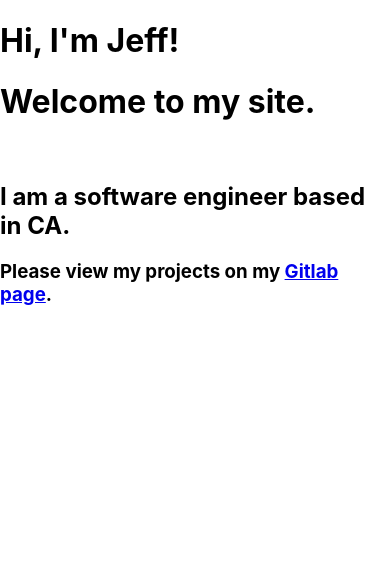
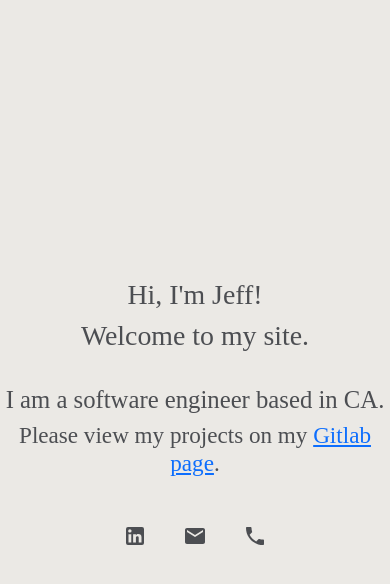
Before and after one commit to jwpettit/Portfolio-Website, a React (Create React App) app: page / in a window 390 px wide. Shown: the top 584 px of the page. Built offline with nearby package versions, Linux system fonts and the light colour scheme.

Commit message:
Many changes, built out CSS to style and position page, added social icons, added modal for phone no.

```diff
--- a/package.json
+++ b/package.json
@@ -13,6 +13,7 @@
     "@testing-library/user-event": "^13.5.0",
     "bootstrap": "^5.2.3",
     "react": "^18.2.0",
+    "react-bootstrap": "^2.7.0",
     "react-dom": "^18.2.0",
     "react-router-dom": "^6.7.0",
     "react-scripts": "5.0.1",
--- a/src/App.css
+++ b/src/App.css
@@ -1,38 +1,33 @@
 .App {
-  text-align: center;
+    background-color: #ebe9e5;
 }
 
-.App-logo {
-  height: 40vmin;
-  pointer-events: none;
+.Temp-Landing {
+    display: flex;
+    flex-direction: column;
+    align-items: center;
+    justify-content: center;
+    height: 100vh;
+    text-align: center;
 }
 
-@media (prefers-reduced-motion: no-preference) {
-  .App-logo {
-    animation: App-logo-spin infinite 20s linear;
-  }
+.Temp-Header {
+    font-family: DIN-Bold;
+    color: #4c4e52;
 }
 
-.App-header {
-  background-color: #282c34;
-  min-height: 100vh;
-  display: flex;
-  flex-direction: column;
-  align-items: center;
-  justify-content: center;
-  font-size: calc(10px + 2vmin);
-  color: white;
+.Temp-Body {
+    font-family: DIN-Regular;
+    color: #4c4e52;
+
 }
 
-.App-link {
-  color: #61dafb;
+.Icons-Box {
+    display: flex;
+    margin-top: 20px;
 }
 
-@keyframes App-logo-spin {
-  from {
-    transform: rotate(0deg);
-  }
-  to {
-    transform: rotate(360deg);
-  }
+.Icons {
+    margin: 10px;
+    color: #4c4e52;
 }
--- a/src/App.jsx
+++ b/src/App.jsx
@@ -1,24 +1,15 @@
 // import logo from './logo.svg';
-// import "./App.css";
+import "./App.css";
+import React from "react";
+import { Route, Routes } from "react-router-dom";
+import Templanding from "./pages/Templanding";
 
 export default function App() {
-  return (
-    <div>
-      <div>
-        <h1>Hi, I'm Jeff!</h1>
-        <h1>Welcome to my site.</h1>
-      </div>
-      <br />
-      <div>
-        <h2>I am a software engineer based in CA.</h2>
-        <h3>
-          Please view my projects on my{" "}
-          <a href="https://gitlab.com/jwpettit" target="blank">
-            Gitlab page
-          </a>
-          .
-        </h3>
-      </div>
-    </div>
-  );
+    return (
+        <div className="App">
+            <Routes>
+                <Route path="/" element={<Templanding />}></Route>
+            </Routes>
+        </div>
+    );
 }
--- a/src/index.js
+++ b/src/index.js
@@ -1,15 +1,20 @@
-import React from 'react';
-import ReactDOM from 'react-dom/client';
-import './index.css';
-import App from './App';
-import reportWebVitals from './reportWebVitals';
+import React from "react";
+import ReactDOM from "react-dom/client";
+import "./index.css";
+import 'bootstrap/dist/css/bootstrap.min.css';
+import App from "./App";
+// import reportWebVitals from './reportWebVitals';
+import { BrowserRouter } from "react-router-dom";
 
-const root = ReactDOM.createRoot(document.getElementById('root'));
+const root = ReactDOM.createRoot(document.getElementById("root"));
+
 root.render(
-  <App />
+    <BrowserRouter>
+        <App />
+    </BrowserRouter>
 );
 
 // If you want to start measuring performance in your app, pass a function
 // to log results (for example: reportWebVitals(console.log))
 // or send to an analytics endpoint. Learn more: https://bit.ly/CRA-vitals
-reportWebVitals();
+// reportWebVitals();
--- /dev/null
+++ b/src/pages/Templanding.jsx
@@ -0,0 +1,68 @@
+import React, { useState } from "react";
+import "../App.css";
+import IconButton from "@mui/material/IconButton";
+import LinkedInIcon from "@mui/icons-material/LinkedIn";
+import EmailIcon from "@mui/icons-material/Email";
+import LocalPhoneIcon from "@mui/icons-material/LocalPhone";
+import { Modal, Button } from "react-bootstrap";
+
+export default function Templanding() {
+    const [phoneModal, showPhoneModal] = useState(false);
+
+    return (
+        <>
+            <div className="Temp-Landing">
+                <div className="Temp-Header">
+                    <h1>Hi, I'm Jeff!</h1>
+                    <h1>Welcome to my site.</h1>
+                </div>
+                <br />
+                <div className="Temp-Body">
+                    <h2>I am a software engineer based in CA.</h2>
+                    <h3>
+                        Please view my projects on my{" "}
+                        <a href="https://gitlab.com/jwpettit" target="blank">
+                            Gitlab page
+                        </a>
+                        .
+                    </h3>
+                </div>
+                <div className="Icons-Box">
+                    <IconButton
+                        href="https://linkedin.com/in/pettitjw"
+                        target="blank"
+                    >
+                        <LinkedInIcon className="Icons" />
+                    </IconButton>
+                    <IconButton href="mailto:j@jeffpett.it">
+                        <EmailIcon className="Icons" />
+                    </IconButton>
+                    <IconButton
+                        onClick={() => showPhoneModal(true)}
+                    >
+                        <LocalPhoneIcon className="Icons" />
+                    </IconButton>
+                </div>
+            </div>
+            <div>
+                <Modal centered show={phoneModal}>
+                    <Modal.Header className="Temp-Header">
+                        <Modal.Title>Call or Text</Modal.Title>
+                    </Modal.Header>
+                    <Modal.Body className="Temp-Body">
+                        <p> 🇺🇸 +1 - 415 - 690 - 0415</p>
+                    </Modal.Body>
+                    <Modal.Footer>
+                        <Button
+                            variant="outline-dark"
+                            className="Temp-Body"
+                            onClick={() => showPhoneModal(false)}
+                        >
+                            Close
+                        </Button>
+                    </Modal.Footer>
+                </Modal>
+            </div>
+        </>
+    );
+}
```
Also changed, not shown: 1 other file (tests, documents, lock files or other folders).
